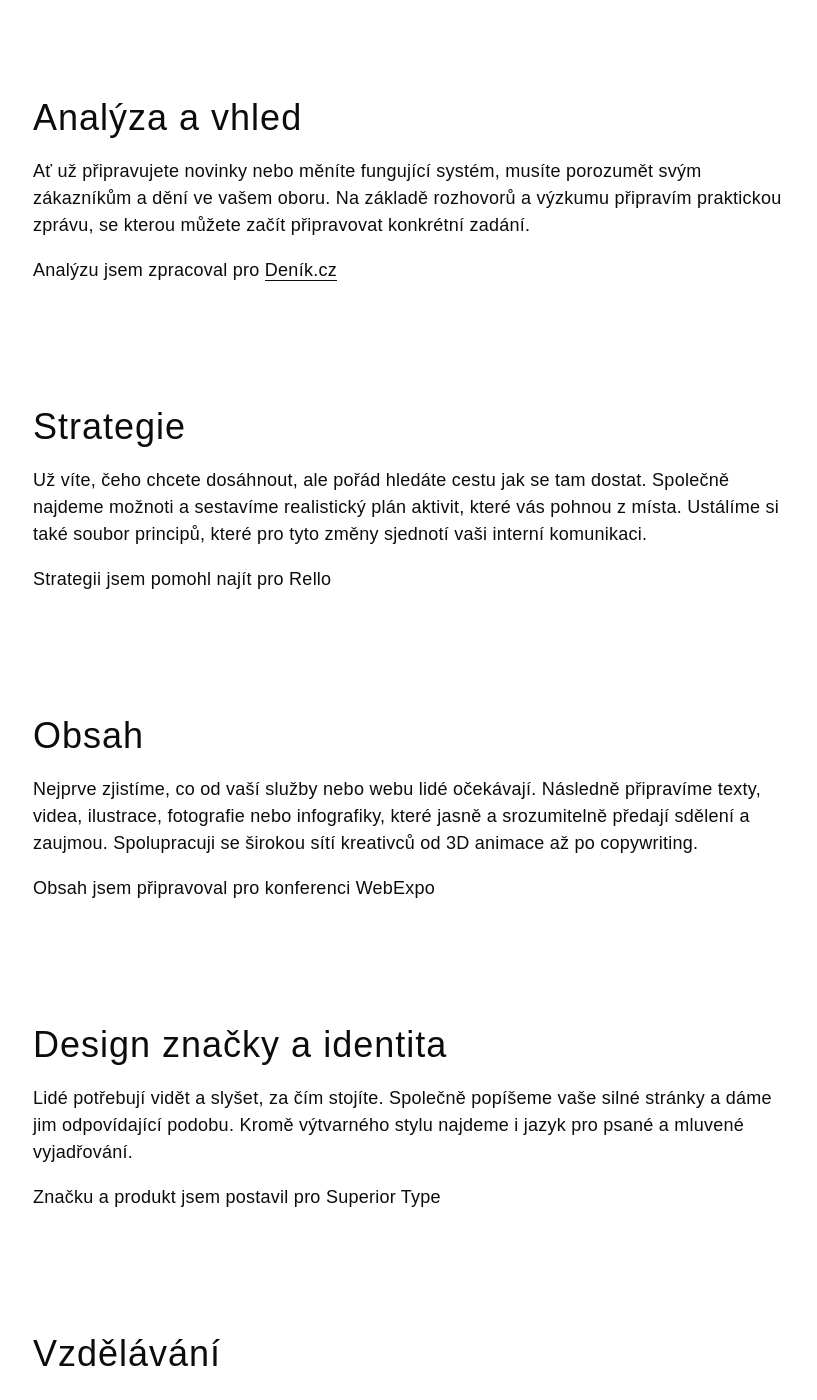
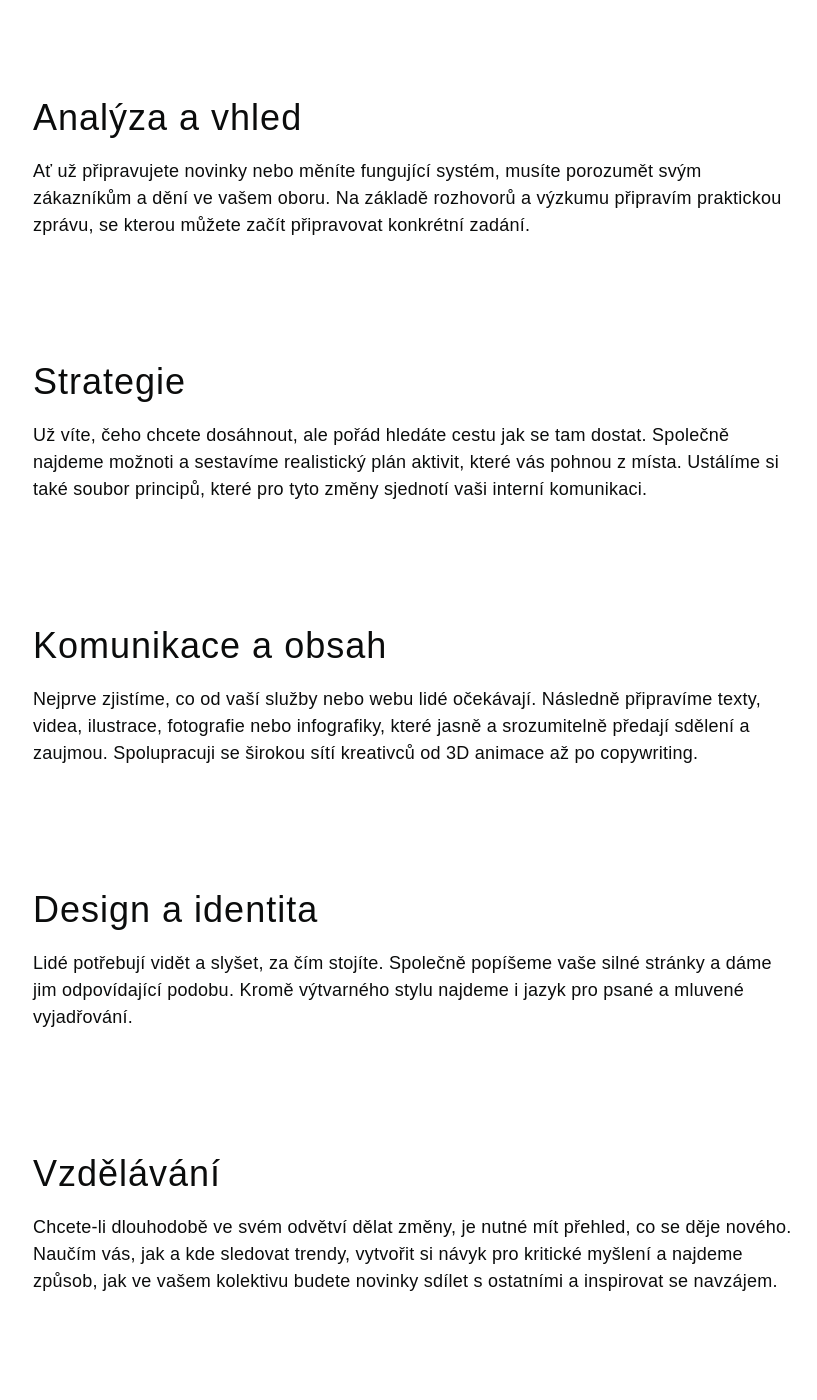
Before and after one commit to fdedic/fdedic.github.io, a Jekyll site: the page built from sluzby.md, in a window 1280 px wide and 1400 px high, scrolled down 447 px. Shown: the whole window, without its empty margins (227-1044 px from the left). Built offline with Jekyll 4.4.1, drawn with Linux system fonts in a browser that asks for light colours; nearby versions of some CDN libraries; some web fonts are replaced; some of the changed text lies outside the part shown.

Commit message:
Update sluzby.md

```diff
--- a/sluzby.md
+++ b/sluzby.md
@@ -16,36 +16,26 @@ title: Služby
 ## Analýza a vhled
 Ať už připravujete novinky nebo měníte fungující systém, musíte porozumět svým zákazníkům a dění ve vašem oboru. Na základě rozhovorů a výzkumu připravím praktickou zprávu, se kterou můžete začít připravovat konkrétní zadání.
 
-Analýzu jsem zpracoval pro [Deník.cz](/reference/denik)
-
 ***
 
 ## Strategie
 Už víte, čeho chcete dosáhnout, ale pořád hledáte cestu jak se tam dostat. Společně najdeme možnoti a sestavíme realistický plán aktivit, které vás pohnou z místa. Ustálíme si také soubor principů, které pro tyto změny sjednotí vaši interní komunikaci.
 
-Strategii jsem pomohl najít pro Rello
+***
+
+## Komunikace a obsah
+Nejprve zjistíme, co od vaší služby nebo webu lidé očekávají. Následně připravíme texty, videa, ilustrace, fotografie nebo infografiky, které jasně a srozumitelně předají sdělení a zaujmou. Spolupracuji se širokou sítí kreativců od 3D animace až po copywriting.
 
 ***
 
-## Obsah
-Nejprve zjistíme, co od vaší služby nebo webu lidé očekávají. Následně připravíme texty, videa, ilustrace, fotografie nebo infografiky, které jasně a srozumitelně předají sdělení a zaujmou. Spolupracuji se širokou sítí kreativců od 3D animace až po copywriting.
-
-Obsah jsem připravoval pro konferenci WebExpo
-
-***
-
-## Design značky a identita
+## Design a identita
 Lidé potřebují vidět a slyšet, za čím stojíte. Společně popíšeme vaše silné stránky a dáme jim odpovídající podobu. Kromě výtvarného stylu najdeme i jazyk pro psané a mluvené vyjadřování.
-
-Značku a produkt jsem postavil pro Superior Type
 
 ***
 
 ## Vzdělávání
 Chcete-li dlouhodobě ve svém odvětví dělat změny, je nutné mít přehled, co se děje nového. Naučím vás, jak a kde sledovat trendy, vytvořit si návyk pro kritické myšlení a najdeme způsob, jak ve vašem kolektivu budete novinky sdílet s ostatními a inspirovat se navzájem.
 
-Učím webdesign na VŠE v Praze
-
 ***
 
 ## Váš tým doplním jako freelancer nebo sestavím vlastní podle potřeby.
```
